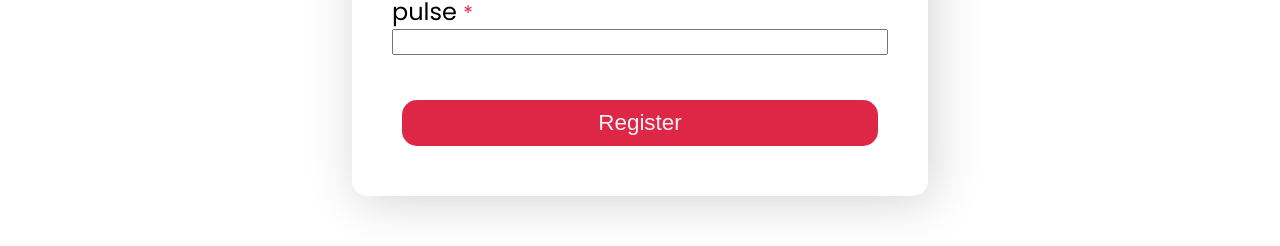
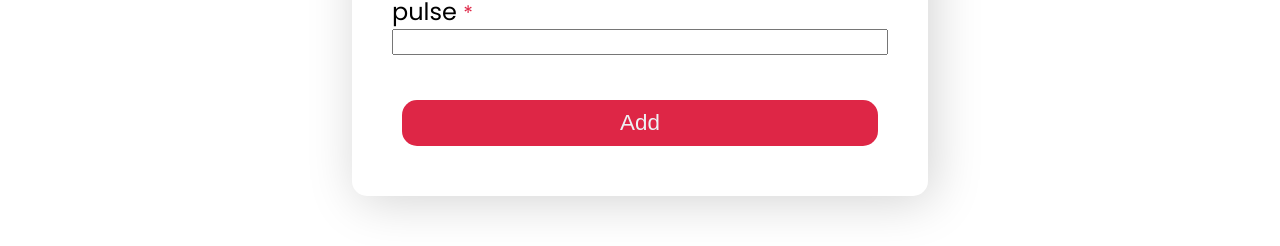
Before and after one commit to frost-head/Hospital_Mangment_system, a Flask app: page /staffAddVitals in a window 1280 px wide. Shown: the part 718-964 px from the top of the page. Run offline with Flask 2, Linux system fonts and the light colour scheme; a user stored in the database is signed in; some libraries are stand-ins or nearby versions.

Commit message:
update add vitals

```diff
--- a/src/main.py
+++ b/src/main.py
@@ -324,10 +324,6 @@ def call_gemini(prompt: str) -> str:
     resp.raise_for_status()
     data = resp.json()
 
-    # (Optional) inspect it once
-    print("=== GEMINI RESPONSE ===")
-    print(json.dumps(data, indent=2))
-
     candidates = data.get("candidates", [])
     if not candidates:
         raise ValueError("No candidates in Gemini response")
@@ -343,18 +339,15 @@ def call_gemini(prompt: str) -> str:
     if "content" in first and isinstance(first["content"], dict):
         content = first["content"]
 
-        # a) maybe there's a 'text' field
         if "text" in content and isinstance(content["text"], str):
             return content["text"]
 
-        # b) or a 'parts' list
         parts = content.get("parts")
         if isinstance(parts, list) and parts:
             text = parts[0].get("text")
             if isinstance(text, str):
                 return text
 
-    # 3) Finally, check if first itself has a 'parts' list
     parts = first.get("parts")
     if isinstance(parts, list) and parts:
         text = parts[0].get("text")
--- a/src/templates/staffAddVitals.html
+++ b/src/templates/staffAddVitals.html
@@ -37,7 +37,7 @@
             <label for="pulse">pulse <small>*</small></label>
             <input type="text" name="pulse" required>
 
-            <input type="submit" class="button" value="Register">
+            <input type="submit" class="button" value="Add">
         </form>
     </div>
 </div>
```
